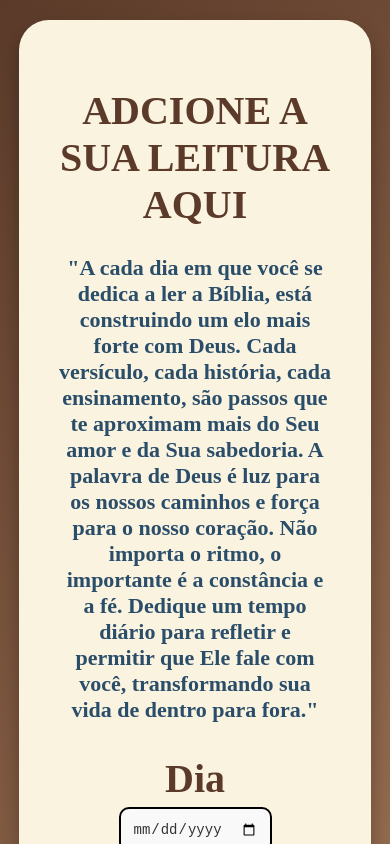
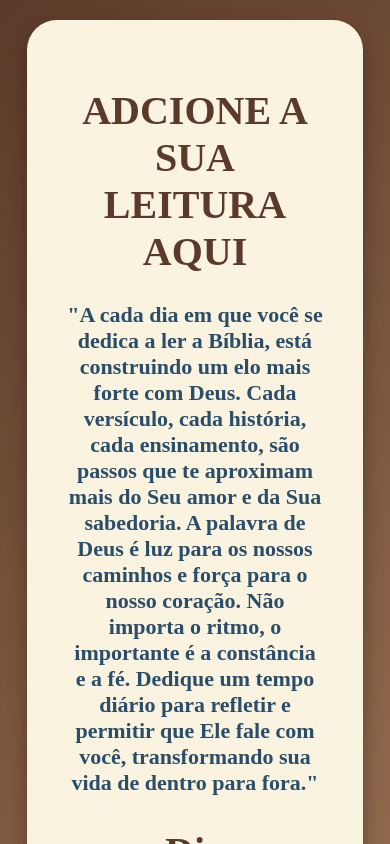
Before and after one commit to Guilherme-SilvaH/faith, a React (Vite) app in the folder front-end/: page /add-book in a window 390 px wide. Shown: the top 844 px of the page. Built offline with nearby package versions, Linux system fonts and the light colour scheme; a web font is replaced by a local one.

Commit message:
Fix: Add-Book

```diff
--- a/front-end/src/addBook/PageBook.sass
+++ b/front-end/src/addBook/PageBook.sass
@@ -126,8 +126,6 @@
 @media (min-width: 376px) and (max-width: 768px)
 
     body
-        overflow: auto
-        height: auto
 
         .container-pageBook
             height: auto
@@ -135,7 +133,7 @@
 
             .container-dados
                 flex-direction: column
-                width: 22rem
+                width: 21rem
                 height: auto
 
                 .page-left,
```
